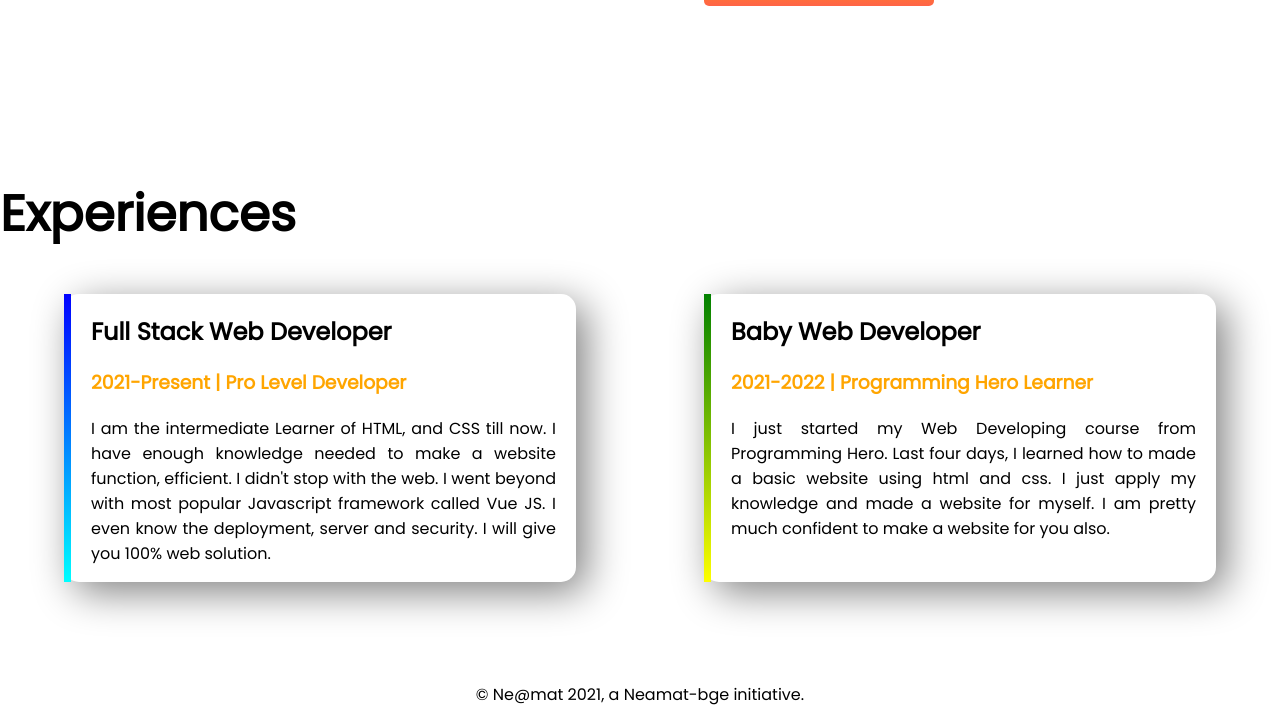
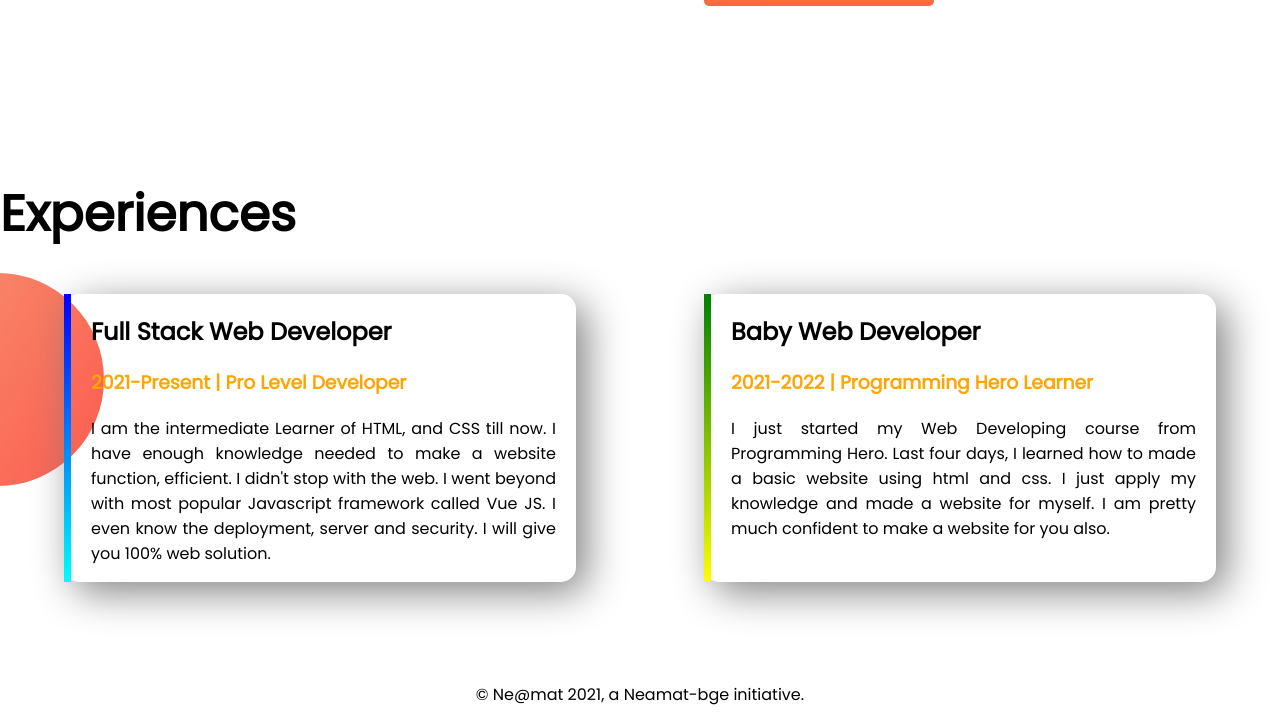
Before and after one commit to Neamat-bge/developer-portfolio01, a plain HTML site: page index.html in a window 1280 px wide. Shown: the part 1216-1939 px from the top of the page. Drawn offline with Linux system fonts and the light colour scheme.

Commit message:
experience background image added

```diff
--- a/index.html
+++ b/index.html
@@ -49,7 +49,7 @@
             </p>
         </div>
     </section>
-    <section class="">
+    <section class="expo">
         <h1>Experiences</h1>
         <div class="flexible-container">
             <div id="web-dev" class="expo-area">
```
